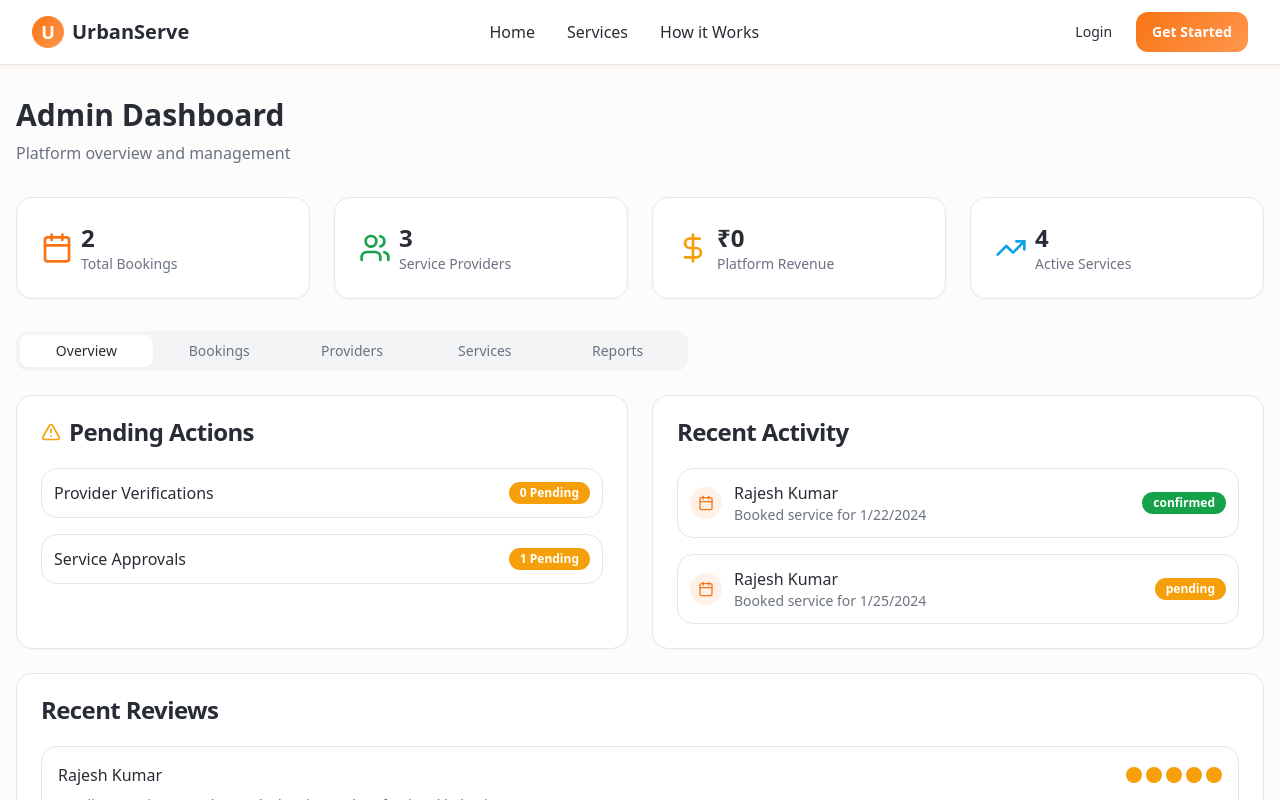
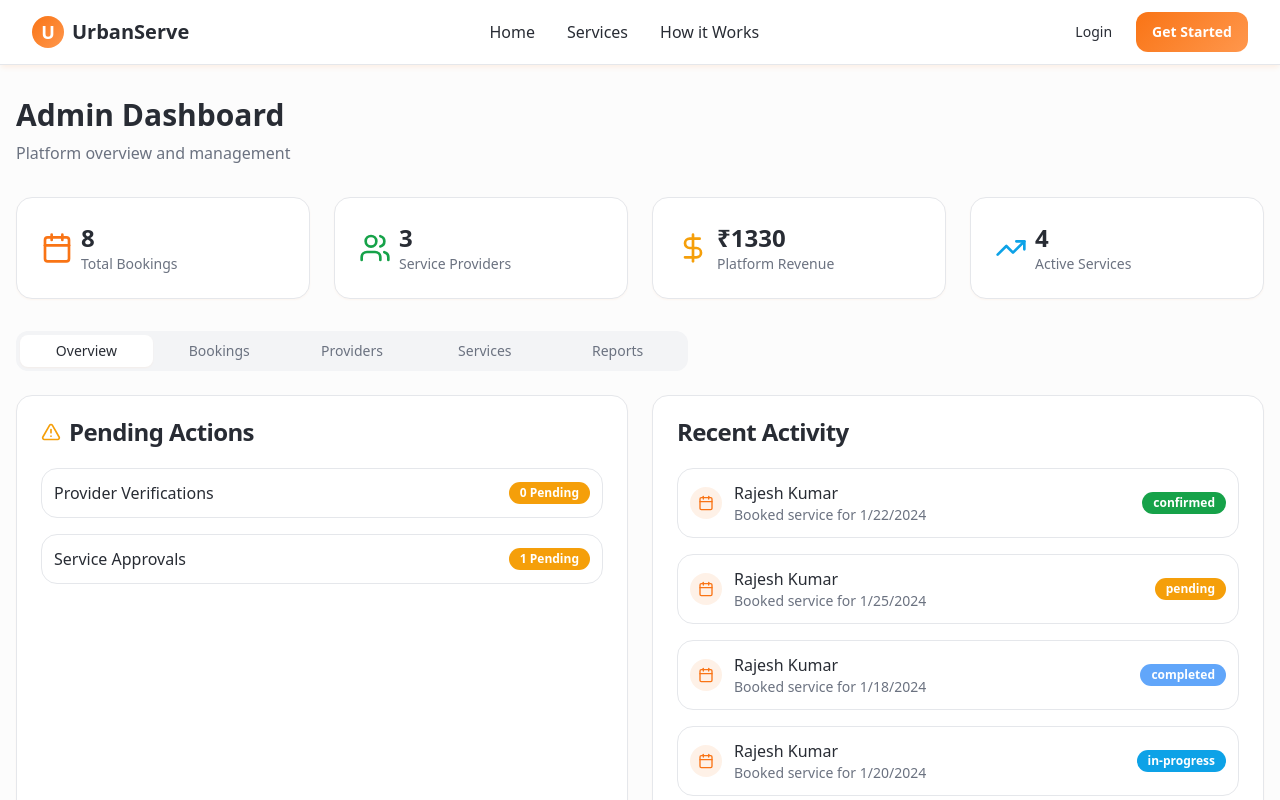
Before and after one commit to demo-018/cityserve-connect-45, a React (Vite) app: page /admin in a window 1280 px wide. Shown: the top 800 px of the page. Built offline with nearby package versions, Linux system fonts and the light colour scheme.

Commit message:
Add demo data and booking details
Added demo data for the Recent Activity section with all statuses (in-progress, completed, cancelled). Users can now click on any order to view its complete details.

```diff
--- a/src/data/mockData.ts
+++ b/src/data/mockData.ts
@@ -50,7 +50,7 @@ export interface Booking {
   customerName: string;
   customerPhone: string;
   customerAddress: string;
-  paymentStatus: 'pending' | 'paid' | 'failed';
+  paymentStatus: 'pending' | 'paid' | 'failed' | 'refunded';
   createdAt: string;
 }
 
@@ -222,6 +222,96 @@ export const mockBookings: Booking[] = [
     customerAddress: 'A-123, Green Park Extension, New Delhi',
     paymentStatus: 'pending',
     createdAt: '2024-01-21T14:15:00Z'
+  },
+  {
+    id: 'booking3',
+    customerId: '1',
+    providerId: '3',
+    serviceId: '2',
+    date: '2024-01-18',
+    timeSlot: '14:00-15:00',
+    status: 'completed',
+    totalAmount: 1999,
+    customerName: 'Rajesh Kumar',
+    customerPhone: '+91 98765 43210',
+    customerAddress: 'A-123, Green Park Extension, New Delhi',
+    paymentStatus: 'paid',
+    createdAt: '2024-01-16T09:15:00Z'
+  },
+  {
+    id: 'booking4',
+    customerId: '1',
+    providerId: '5',
+    serviceId: '5',
+    date: '2024-01-20',
+    timeSlot: '11:00-13:00',
+    status: 'in-progress',
+    totalAmount: 3499,
+    customerName: 'Rajesh Kumar',
+    customerPhone: '+91 98765 43210',
+    customerAddress: 'A-123, Green Park Extension, New Delhi',
+    paymentStatus: 'paid',
+    createdAt: '2024-01-18T16:20:00Z'
+  },
+  {
+    id: 'booking5',
+    customerId: '1',
+    providerId: '6',
+    serviceId: '7',
+    date: '2024-01-15',
+    timeSlot: '09:00-17:00',
+    status: 'completed',
+    totalAmount: 8999,
+    customerName: 'Rajesh Kumar',
+    customerPhone: '+91 98765 43210',
+    customerAddress: 'A-123, Green Park Extension, New Delhi',
+    paymentStatus: 'paid',
+    createdAt: '2024-01-13T11:45:00Z'
+  },
+  {
+    id: 'booking6',
+    customerId: '1',
+    providerId: '1',
+    serviceId: '1',
+    date: '2024-01-12',
+    timeSlot: '16:00-18:00',
+    status: 'cancelled',
+    totalAmount: 1799,
+    customerName: 'Rajesh Kumar',
+    customerPhone: '+91 98765 43210',
+    customerAddress: 'A-123, Green Park Extension, New Delhi',
+    paymentStatus: 'refunded',
+    createdAt: '2024-01-10T14:30:00Z'
+  },
+  {
+    id: 'booking7',
+    customerId: '1',
+    providerId: '7',
+    serviceId: '9',
+    date: '2024-01-14',
+    timeSlot: '10:00-12:00',
+    status: 'completed',
+    totalAmount: 2299,
+    customerName: 'Rajesh Kumar',
+    customerPhone: '+91 98765 43210',
+    customerAddress: 'A-123, Green Park Extension, New Delhi',
+    paymentStatus: 'paid',
+    createdAt: '2024-01-12T08:15:00Z'
+  },
+  {
+    id: 'booking8',
+    customerId: '1',
+    providerId: '8',
+    serviceId: '11',
+    date: '2024-01-16',
+    timeSlot: '13:00-14:30',
+    status: 'cancelled',
+    totalAmount: 1499,
+    customerName: 'Rajesh Kumar',
+    customerPhone: '+91 98765 43210',
+    customerAddress: 'A-123, Green Park Extension, New Delhi',
+    paymentStatus: 'refunded',
+    createdAt: '2024-01-14T10:20:00Z'
   }
 ];
 
```
